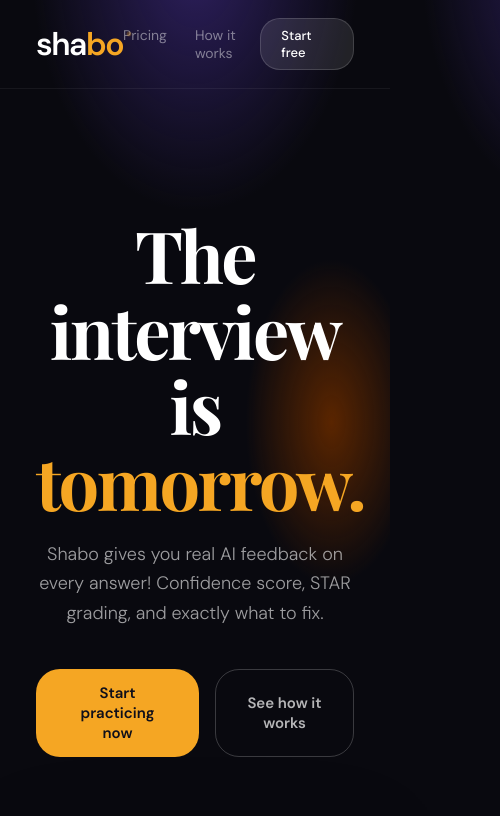
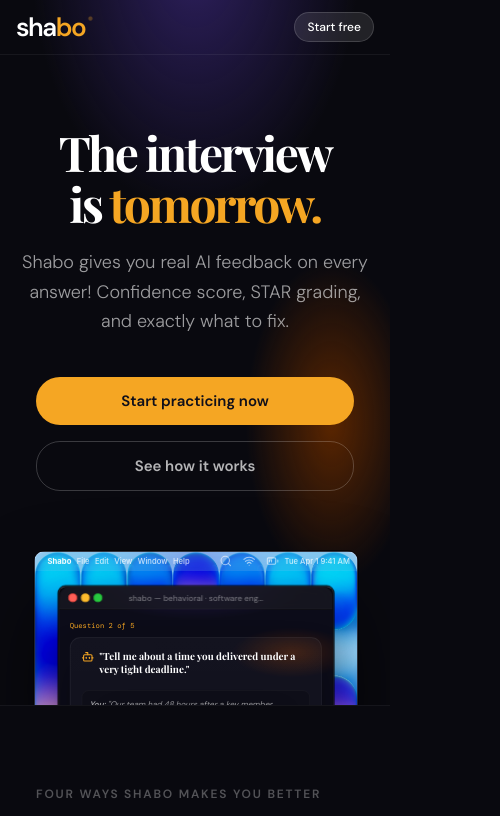
Before and after one commit to fauzanspace/Shabo, a React (Vite) app in the folder frontend/: page / in a window 390 px wide. Shown: the top 816 px of the page, 500 px wide, since content can reach past the window. Built offline with nearby package versions, Linux system fonts and the light colour scheme.

Commit message:
Final mobile responsive polish and backend stability fix

```diff
--- a/frontend/src/App.css
+++ b/frontend/src/App.css
@@ -536,50 +536,329 @@
 .footer-bottom { padding: 24px 36px; border-top: 1px solid rgba(255,255,255,0.05); display: flex; justify-content: space-between; }
 .footer-copy { font-size: 13px; color: rgba(255,255,255,0.25); }
 
-/* --- MOBILE RESPONSIVENESS (PHONES & TABLETS) --- */
+/* =========================================
+   MOBILE RESPONSIVE FIXES (PHONES & TABLETS)
+   ========================================= */
 @media (max-width: 768px) {
-  /* 1. Shrink the massive hero text */
-  .section-h1 {
-    font-size: 42px;
-    line-height: 1.1;
+  /* --- 1. LANDING PAGE FIXES --- */
+
+  /* Make Hero text fit */
+  .hero h1 { font-size: 48px !important; }
+  .section-h2 { font-size: 36px !important; }
+  .hero { padding: 40px 16px 0; overflow-x: hidden; }
+
+
+
+  /* Fix the CSS Grids (Forces everything into 1 vertical column) */
+  .feat-row, .vs-grid, .stats, .steps, .footer {
+    grid-template-columns: 1fr !important;
+    gap: 32px !important;
   }
 
-  .section-h2 {
-    font-size: 32px;
+  /* Reset the alternating right-to-left layout for mobile */
+  .feat-row.rev { direction: ltr; }
+  .feat-row.rev > * { direction: ltr; }
+
+  /* Fit the MacBook Mockup */
+  .mac-desktop-wrapper {
+    transform: scale(0.70);
+    transform-origin: top center;
+    margin-bottom: -15%; /* Pulls the next section up to fill the empty space */
   }
 
-  /* 2. Shrink the Shabo logo inside the Free card */
-  .shabo-split-logo {
-    font-size: 32px !important;
+  /* Fix the Free Pricing Card */
+  .free-pricing-card { padding: 40px 20px; }
+
+  /* --- 2. APP INTERFACE FIXES --- */
+
+  /* Shrink the main App Container so it fits on a phone screen */
+  .container {
+    padding: 32px 20px !important;
+    margin: 40px 16px !important;
   }
 
-  /* 3. Squeeze the padding on the Free card so it fits the screen */
-  .free-pricing-card {
-    padding: 40px 20px;
-    border-radius: 16px;
+  /* Stack the Setup Options and Results metrics */
+  .mode-grid, .metrics-grid {
+    grid-template-columns: 1fr !important;
   }
 
-  /* 4. Force side-by-side flexboxes to stack vertically on small screens */
-  .vs-grid,
-  .steps-container,
-  .pricing-grid,
-  .stats {
+  /* Stack the Mic and Submit buttons */
+  .action-buttons {
     flex-direction: column !important;
-    gap: 24px;
+  }
+  .action-buttons button {
+    width: 100% !important;
   }
 
-  /* 5. Make sure the macOS window mockup resizes properly */
-  .mac-window {
-    width: 100%;
-    height: auto;
-    border-radius: 12px;
+  /* Shrink the 'Shabo Final Report' title */
+  .results-container h1 {
+    font-size: 28px !important;
+    text-align: center;
   }
 
-  /* 6. General padding adjustments for the main app container */
-  .app-container,
-  .setup-card {
+  /* 1. Fix the Navbar Squish */
+  .nav {
+    padding: 12px 16px !important; /* Reduces side padding so it doesn't squish */
+  }
+
+  .nav-mid {
+    display: none !important; /* Hides 'Pricing' and 'How it works' on small phones */
+  }
+
+  /* 2. Fix the Hero Buttons (Stack them so they are easier to tap) */
+  .hero-btns {
+    flex-direction: column !important;
+    padding: 0 20px;
+  }
+
+  .landing-page .btn-primary,
+  .landing-page .btn-ghost {
+    width: 100% !important; /* Make buttons full-width and chunky for thumbs */
+  }
+
+  /* 3. Adjust the Mac Mockup just a tiny bit more */
+  .mac-desktop-wrapper {
+    transform: scale(0.9); /* Makes it slightly larger since we have more room now */
+    margin-top: 20px;
+    margin-bottom: -20%;
+  }
+
+  .nav-cta {
+    padding: 6px 12px !important; /* Slightly smaller for mobile */
+    font-size: 12px !important;   /* Matches the UI density better */
+    white-space: nowrap;          /* Prevents the text from ever wrapping */
+  }
+
+  /* --- 1. Mac Menu Bar (Tiny Scale) --- */
+  .mac-menu-bar {
+    height: 20px !important;
+    padding: 0 8px !important;
+    font-size: 8.5px !important; /* Small enough to fit all words */
+  }
+
+
+  .mac-menu-left, .mac-menu-right {
+    gap: 6px !important; /* Tight spacing between File, Edit, View, etc. */
+  }
+
+  /* --- 2. Inner App Window Scaling --- */
+  .product-wrap {
+    width: 85% !important;   /* Uses almost full width of the mockup */
+    height: 65% !important;
+    border-radius: 8px !important;
+  }
+  .winbar {
+    padding: 6px 12px !important;
+  }
+  .win-controls {
+    gap: 4px !important;
+    left: 10px !important;
+  }
+  .dot {
+    width: 8px !important;
+    height: 8px !important;
+  }
+  .winbar-title {
+    font-size: 9px !important;
+    white-space: nowrap;
+    overflow: hidden;
+    text-overflow: ellipsis;
+    max-width: 150px; /* Prevents long title from pushing buttons off */
+  }
+
+  /* Scale down the text INSIDE the mockup so it doesn't overflow */
+  .product-body { padding: 12px !important; }
+  .ai-question { font-size: 14px !important; }
+  .user-answer, .feedback-section p {
+    font-size: 12px !important;
+    padding: 8px !important;
+    margin-top: 8px !important;
+  }
+
+  /* --- 3. The Dock Scaling --- */
+  .mac-dock {
+    height: 38px !important;
+    padding: 0 6px !important;
+    gap: 5px !important;
+    bottom: 8px !important;
+    border-radius: 12px !important;
+  }
+  .dock-icon {
+    width: 26px !important;
+    height: 26px !important;
+    border-radius: 6px !important;
+  }
+  /* Scale the tiny logo inside the dock icon */
+  .dock-icon .shabo-split-logo {
+    font-size: 10px !important;
+  }
+  .dock-divider {
+    height: 20px !important;
+    margin: 0 2px !important;
+  }
+
+  /* --- 4. Deep Scale for Mockup Content (Overrides Inline Styles) --- */
+
+  .product-body {
+    padding: 12px !important; /* Overrides the inline 40px padding */
+  }
+
+  .product-body .progress-bar {
+    font-size: 8px !important;
+    margin-bottom: 8px !important;
+  }
+
+  .product-body .result-card {
+    padding: 12px !important; /* Shrinks the white box container */
+  }
+
+  /* Shrink the AI Question "Tell me about a time..." */
+  .product-body .result-card h3 {
+    font-size: 11px !important; /* Overrides the inline 22px */
+    gap: 6px !important;
+  }
+
+  /* Shrink the Bot Icon inside the mockup */
+  .product-body .result-card h3 svg {
+    width: 14px !important;
+    height: 14px !important;
+  }
+
+  /* Shrink "You: Our team had 48 hours..." */
+  .product-body .user-answer {
+    font-size: 9px !important;
+    margin-top: 8px !important;
+    padding: 8px !important;
+  }
+
+  /* Fix the two score cards (Delivery & Logic) */
+  .product-body .metrics-grid {
+    display: grid !important;
+    grid-template-columns: 1fr 1fr !important; /* Keep them side-by-side but tiny */
+    gap: 6px !important;
+    margin-top: 10px !important;
+  }
+
+  .product-body .card {
+    padding: 8px !important;
+  }
+
+  .product-body .card h4 {
+    font-size: 7px !important;
+  }
+
+  .product-body .card p {
+    font-size: 10px !important; /* Overrides the score font size */
+  }
+
+  /* Shrink the Feedback & Missing STAR text */
+  .product-body .feedback-section {
+    padding: 8px !important;
+    margin-top: 10px !important;
+  }
+
+  .product-body .feedback-section p {
+    font-size: 8.5px !important;
+    margin: 4px 0 !important;
+  }
+
+  /* 1. Tighten the main container even more to save vertical space */
+  .container {
+    padding: 24px 16px !important;
+    margin: 20px 12px !important; /* Moves the whole app higher up the screen */
+  }
+
+  /* 2. Center the labels to match your logo and tagline */
+  .field-group label {
+    text-align: center;
     width: 100%;
-    padding: 16px;
-    margin: 16px auto;
+    margin-bottom: 8px;
+  }
+
+  /* 3. Make the mode cards more compact for phones */
+  .mode-card {
+    padding: 12px !important;
+  }
+
+  .mode-title {
+    font-size: 13px !important;
+  }
+
+  .mode-desc {
+    font-size: 11px !important;
+    line-height: 1.3 !important;
+  }
+
+  /* 4. Center the "questions per session" section */
+  .q-count-row {
+    justify-content: center;
+    margin-top: -8px;
+  }
+
+  /* 1. Prevent the "iOS Zoom" bug and improve readability */
+  textarea {
+    font-size: 16px !important; /* Critical: Stops phones from auto-zooming on tap */
+    min-height: 140px !important; /* Gives the user more room to see their response */
+    padding: 12px !important;
+    min-width: 90% !important; /* Prevents the textarea from stretching too wide on tablets */
+  }
+
+  /* 2. Polish the Question text */
+
+  .ai-question svg {
+    width: 24px !important; /* Scale the bot icon to match the text */
+    height: 24px !important;
+  }
+
+  .focus-skill {
+    font-size: 10px !important;
+    margin-bottom: 20px !important;
+    text-align: center; /* Centers it under the centered question */
+    width: 100%;
+  }
+
+  /* --- 5. RESULTS SCREEN POLISH --- */
+
+  /* Shrink the massive Report Title */
+  .results-container h1 {
+    font-size: 24px !important;
+    margin-bottom: 24px !important;
+    gap: 8px !important;
+  }
+
+  /* Fix the Chart height (Stops the "width -1" console warning) */
+  .results-container > div[style*="height: 250"] {
+    height: 200px !important;
+    margin-bottom: 30px !important;
+  }
+
+  /* Shrink the Result Cards */
+  .results-container .result-card {
+    padding: 20px 16px !important;
+    margin-bottom: 20px !important;
+  }
+
+  .results-container .result-card h3 {
+    font-size: 16px !important; /* Smaller question text */
+    line-height: 1.4 !important;
+  }
+
+  .results-container .user-answer {
+    font-size: 12px !important;
+    padding: 12px !important;
+    margin-bottom: 16px !important;
+  }
+
+  /* Stack the "Logic" and "Delivery" cards on the results screen */
+  .results-container .metrics-grid {
+    grid-template-columns: 1fr !important;
+    gap: 12px !important;
+  }
+
+  /* The Restart Button */
+  .restart-btn {
+    width: 100% !important;
+    padding: 16px !important;
+    font-size: 14px !important;
   }
 }
```
